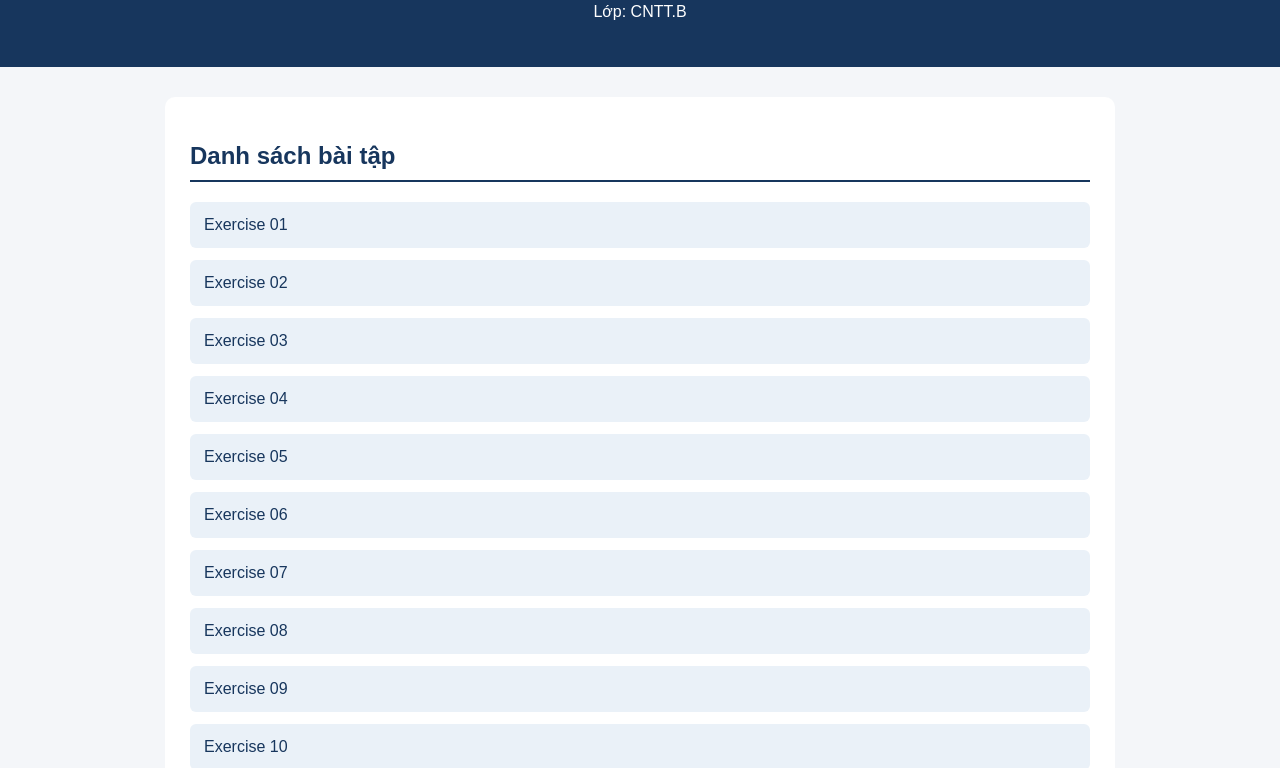
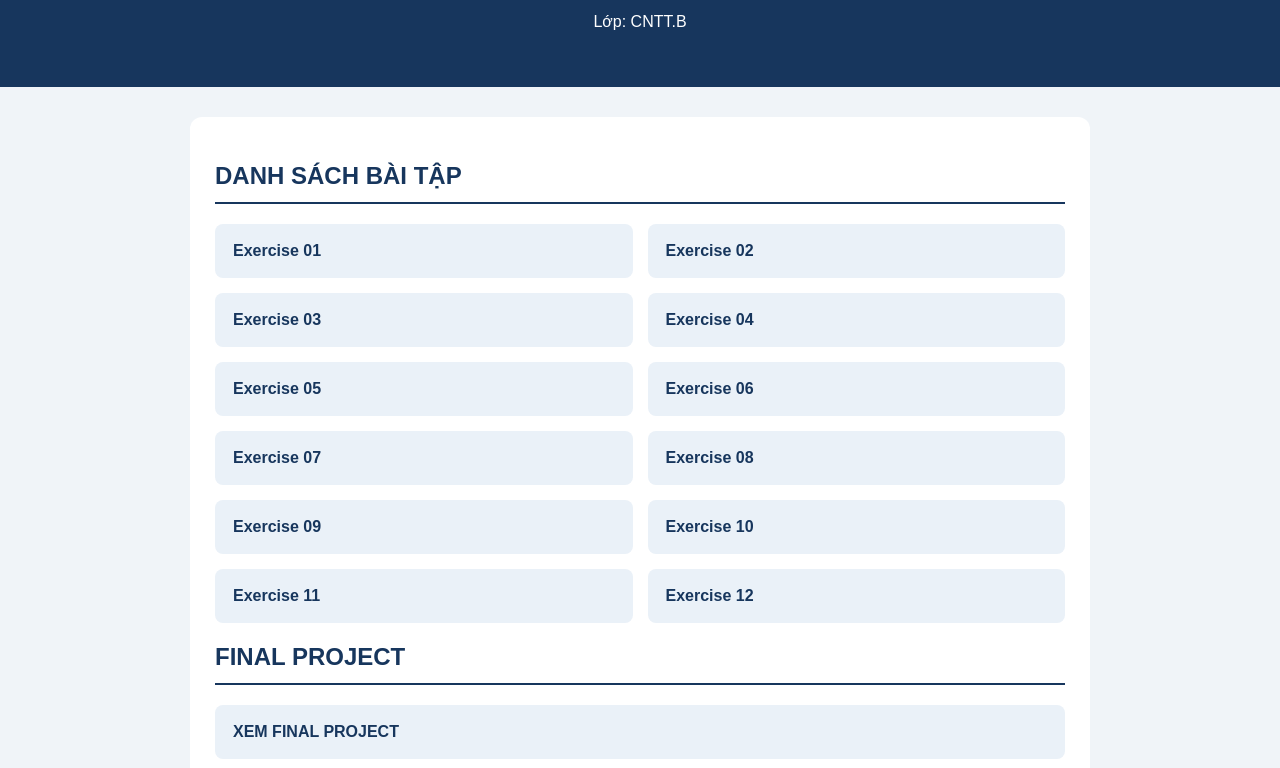
Before and after one commit to httn79/httn79.github.io, a plain HTML site: page index.html in a window 1280 px wide. Shown: the part 114-882 px from the top of the page. Drawn offline with Linux system fonts and the light colour scheme.

Commit message:
Update exercise folders

```diff
--- a/index.html
+++ b/index.html
@@ -4,70 +4,82 @@
 <head>
     <meta charset="UTF-8">
     <meta name="viewport" content="width=device-width, initial-scale=1.0">
-    <title>Bài tập của Hà Thị Tố Như</title>
+    <title>Hà Thị Tố Như - Bài tập cá nhân</title>
 
     <style>
+        * {
+            box-sizing: border-box;
+        }
+
         body {
             font-family: Arial, sans-serif;
-            background-color: #f4f6f9;
             margin: 0;
-            padding: 0;
+            background: #f0f4f8;
+            color: #333;
         }
 
         header {
-            background-color: #17365d;
+            background: #17365d;
             color: white;
             text-align: center;
-            padding: 30px;
+            padding: 40px 20px;
         }
 
         header h1 {
-            margin: 0;
+            margin: 0 0 15px;
         }
 
         .container {
-            width: 80%;
             max-width: 900px;
             margin: 30px auto;
-            background-color: white;
             padding: 25px;
-            border-radius: 10px;
+            background: white;
+            border-radius: 12px;
         }
 
         h2 {
             color: #17365d;
             border-bottom: 2px solid #17365d;
-            padding-bottom: 10px;
+            padding-bottom: 12px;
         }
 
-        ul {
+        .exercise-list {
+            display: grid;
+            grid-template-columns: repeat(2, 1fr);
+            gap: 15px;
+            padding: 0;
             list-style: none;
-            padding: 0;
         }
 
-        li {
-            margin: 12px 0;
-        }
-
-        a {
+        .exercise-list a,
+        .project-link {
             display: block;
+            padding: 18px;
+            background: #eaf1f8;
+            color: #17365d;
             text-decoration: none;
-            background-color: #eaf1f8;
-            color: #17365d;
-            padding: 14px;
-            border-radius: 6px;
+            border-radius: 8px;
+            font-weight: bold;
             transition: 0.3s;
         }
 
-        a:hover {
-            background-color: #17365d;
+        .exercise-list a:hover,
+        .project-link:hover {
+            background: #17365d;
             color: white;
+            transform: translateY(-3px);
         }
 
         footer {
             text-align: center;
-            padding: 20px;
+            padding: 25px;
             color: #666;
+        }
+
+        @media (max-width: 600px) {
+            .exercise-list {
+                grid-template-columns: 1fr;
+            }
         }
     </style>
 </head>
@@ -82,23 +94,28 @@
 
 <div class="container">
 
-        <h2>Danh sách bài tập</h2>
+    <h2>DANH SÁCH BÀI TẬP</h2>
 
-        <ul>
-            <li><a href="Exercise01.html/bai1.html">Exercise 01</a></li>
-            <li><a href="Exercise02.html/bai2.html">Exercise 02</a></li>
-            <li><a href="Exercise03.html/bai3.html">Exercise 03</a></li>
-            <li><a href="Exercise04.html/bai4.html">Exercise 04</a></li>
-            <li><a href="Exercise05.html/bai5.html">Exercise 05</a></li>
-            <li><a href="Exercise06.html/bai6.html">Exercise 06</a></li>
-            <li><a href="Exercise07.html/bai7.html">Exercise 07</a></li>
-            <li><a href="Exercise08.html/bai8.html">Exercise 08</a></li>
-            <li><a href="Exercise09.html/bai9.html">Exercise 09</a></li>
-            <li><a href="Exercise10.html/bai10.html">Exercise 10</a></li>
-            <li><a href="Exercise11.html/bai11.html">Exercise 11</a></li>
-            <li><a href="Exercise12.html/bai12.html">Exercise 12</a></li>
-            <li><a href="finalproject.html">Final Project</a></li>
+    <ul class="exercise-list">
+        <li><a href="Exercise01/profile.html">Exercise 01</a></li>
+        <li><a href="Exercise02/cv.html">Exercise 02</a></li>
+        <li><a href="Exercise03/landingpage.html">Exercise 03</a></li>
+        <li><a href="Exercise04/nangcapbai3.html">Exercise 04</a></li>
+        <li><a href="Exercise05/bai5.html">Exercise 05</a></li>
+        <li><a href="Exercise06/bt6.html">Exercise 06</a></li>
+        <li><a href="Exercise07/bt7.html">Exercise 07</a></li>
+        <li><a href="Exercise08/bt8.html">Exercise 08</a></li>
+        <li><a href="Exercise09/bt9.html">Exercise 09</a></li>
+        <li><a href="Exercise10/bt10.html">Exercise 10</a></li>
+        <li><a href="Exercise11/bt11.html">Exercise 11</a></li>
+        <li><a href="Exercise12/bt12.html">Exercise 12</a></li>
     </ul>
+
+    <h2>FINAL PROJECT</h2>
+
+    <a class="project-link" href="finalproject/index.html">
+        XEM FINAL PROJECT
+    </a>
 
 </div>
 
```
Lines whose indentation alone changed are shown as unchanged.
